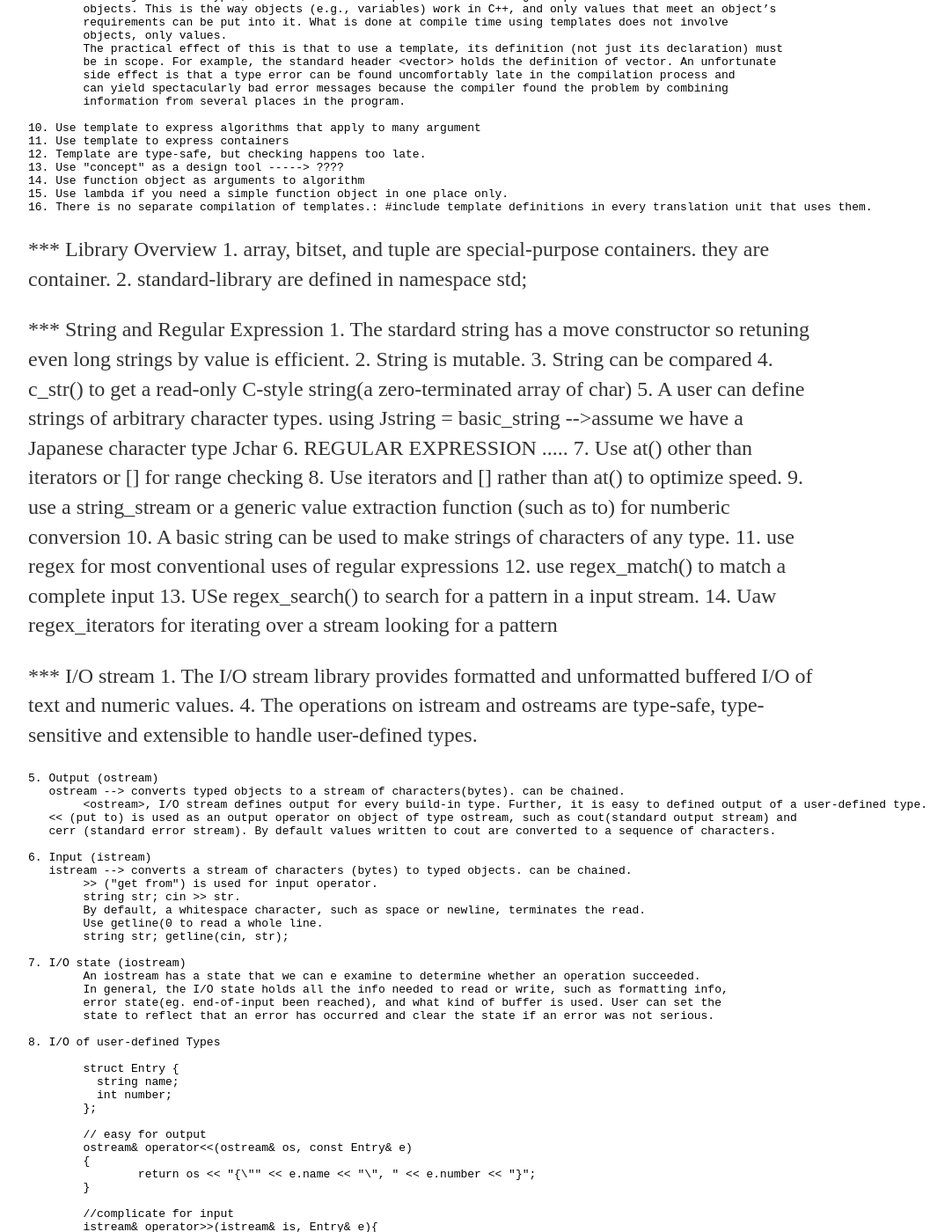
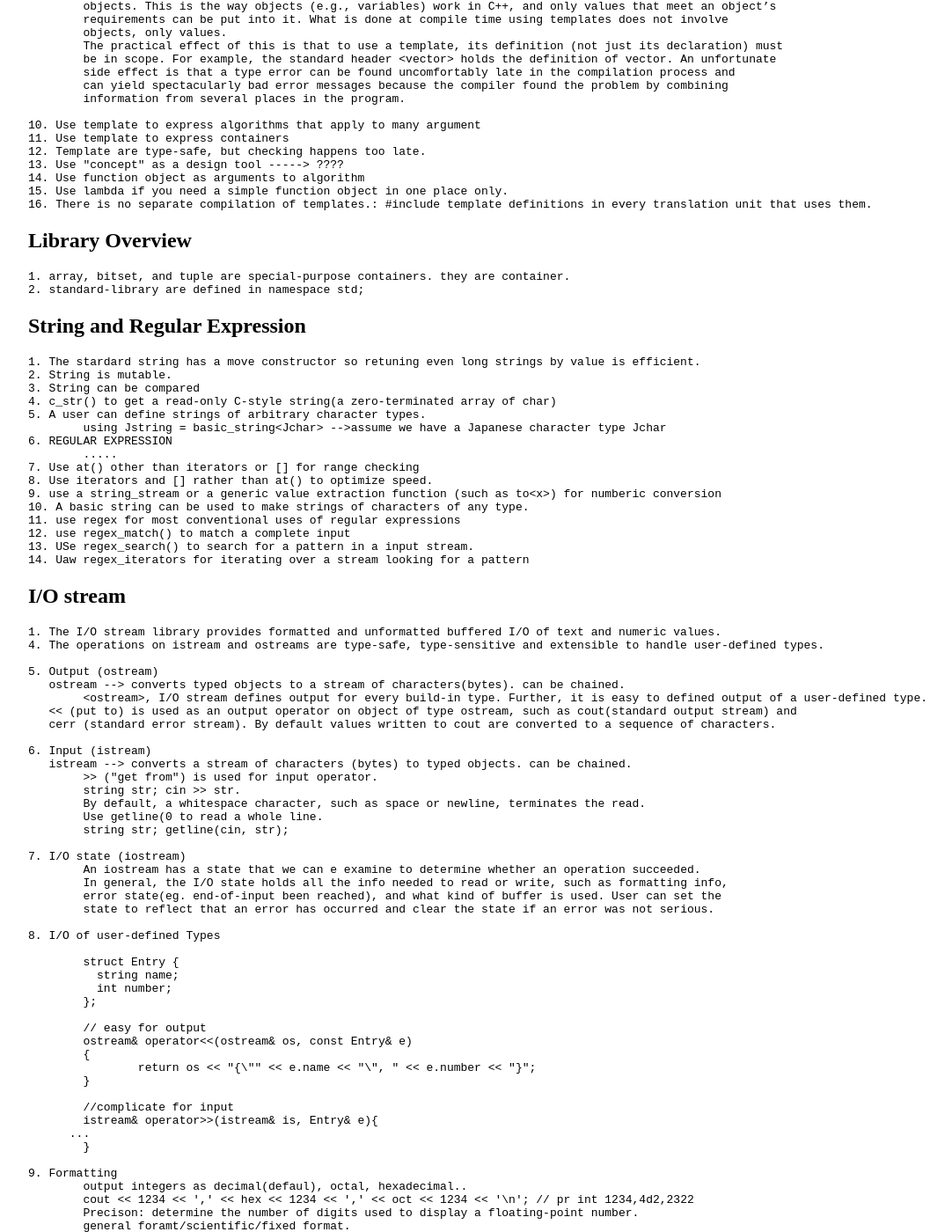
Before and after one commit to yonglipdx/yonglipdx.github.io, a Jekyll site: the page built from _posts/2013-01-01-cplusplus_straustrup4.md, in a window 1280 px wide and 1400 px high, scrolled down 5085 px. Shown: the whole window at 88% size, without its empty margins (160-1242 px from the left). Built offline with Jekyll 4.4.1, drawn with Linux system fonts in a browser that asks for light colours; our own code applies the rules of GitHub Pages for plain Markdown files; some of the changed text lies outside the part shown.

````diff
--- a/_posts/2013-01-01-cplusplus_straustrup4.md
+++ b/_posts/2013-01-01-cplusplus_straustrup4.md
@@ -143,7 +143,7 @@ A struct is simply a class with its members public by default.
 	18. by default, declare single-argument constructor explicit.
 	19. if a class is a resource handle, it needs a constructor, a destructor, and non-default copy operations.
 
-*** Template
+## Template
 	1. In C++98, space is needed between two nested template > >
 	2. Template are a compile-time mechanism, so their use incurs no run-time overhead compared to hand-crafted code.
 	3. Template value argument is useful in many contexts
@@ -298,11 +298,11 @@ A struct is simply a class with its members public by default.
 	15. Use lambda if you need a simple function object in one place only.
 	16. There is no separate compilation of templates.: #include template definitions in every translation unit that uses them.
 
-*** Library Overview
+##  Library Overview
 	1. array, bitset, and tuple are special-purpose containers. they are container.
 	2. standard-library are defined in namespace std;
 
-*** String and Regular Expression
+##  String and Regular Expression
 	1. The stardard string has a move constructor so retuning even long strings by value is efficient.
 	2. String is mutable.
 	3. String can be compared
@@ -320,7 +320,7 @@ A struct is simply a class with its members public by default.
 	13. USe regex_search() to search for a pattern in a input stream.
 	14. Uaw regex_iterators for iterating over a stream looking for a pattern
 
-*** I/O stream
+## I/O stream
 	1. The I/O stream library provides formatted and unformatted buffered I/O of text and numeric values.
 	4. The operations on istream and ostreams are type-safe, type-sensitive and extensible to handle user-defined types.
 
@@ -407,7 +407,7 @@ A struct is simply a class with its members public by default.
 	17. Remember to check that a file stream is attached to a file before using it.
 	18. user stringstream for in-memory formatting
 
-*** Container
+## Container
 	1. A class with the main purpose of holding objects is commonly called container.
 
 	2. vector: use it as default container.
@@ -471,7 +471,7 @@ A struct is simply a class with its members public by default.
 	16. use ordered containers (eg. map, set) if need to iterate over their elements in order.
 	17 hash function obtained by combining standard hash functions for elements using exclusive or are often good.
 
-*** Algorithms
+## Algorithms
 	void f(vector<Entry>& vec, list<entry>& lst){
 		sort(vec.begin(), vec.end()));
 		unique_copy(vec.begin(), vec.end(), lst.begin());
@@ -604,11 +604,10 @@ A struct is simply a class with its members public by default.
    29. A predicate must not modify its argument.
 
 
-*** Utilities
+## Utilities
    1. The standard library components are designed not to leak resources.
    2. In <memory> standard library provide:
-
-   3. **** unique_ptr: represent unique ownership  ---> moved
+   3. ** unique_ptr: represent unique ownership  ---> moved
       void (int i, int j){
          X *p = new X;
          unique_ptr<X> sp {new X};
@@ -623,7 +622,7 @@ A struct is simply a class with its members public by default.
          delte p; // this may not work in case of exception, early return..
       }
 
-   4. *** shared_ptr: represent shared ownership ----> copied. The shared_ptrS for an object share ownership of an object and
+   4. ** shared_ptr: represent shared ownership ----> copied. The shared_ptrS for an object share ownership of an object and
                   that object is destroyed when the last of its shared_ptrS is destroyed.
         void f(shared_ptr<fstream>);
         void g(shared_ptr<fstream>);
@@ -929,7 +928,7 @@ A struct is simply a class with its members public by default.
 	31. Use function when you need to store sth that can be called
 	32. You can write code to explicitly depend on properties of types.
 
-*** Numeric
+## Numeric
 
 	1. Mathematical functions <cmath>
 		abs(x) Absolute value
@@ -1037,7 +1036,7 @@ A struct is simply a class with its members public by default.
 
 		Use numeric_limits to check that the numeric types are adequate for their use
 
-*** Concurrency
+## Concurrency
 	The standard-library support is primarily aimed at supporting systems-level concurrency rather than directly providing sophisticated
 	higher-level concurrency models. Those can be supplied as libraries built suing the standard-library facilities.
 	The STD supports concurrent execution of multiple threads in a single address space. To allow that, C++ provides a suitable memory model and
@@ -1393,12 +1392,24 @@ A struct is simply a class with its members public by default.
 
 ### stringstream:
 	example1:
-	```cpp
+	'''cpp
 	  string a("123");
           stringstream ss(a);
 	  ss << "456"
 	  cout << aa.str(); ---> 456
-	```
+ 	'''
+
+	'''python
+	  def dummy1():
+	     pass
+	'''
+
+	```python
+	  def dummy2():
+	     pass
+        ```
+
+
 
         example2:
 	  string a("123");
@@ -1408,9 +1419,8 @@ A struct is simply a class with its members public by default.
 
 ### ssize_t size_t
 
+	```cpp
         to avoid i == -1
-
-	```cpp
         size_t i:
                  if (i > -1) // not OK since i always > -1
                  use i< (size_t)-1  to make sure i > -1;
````
